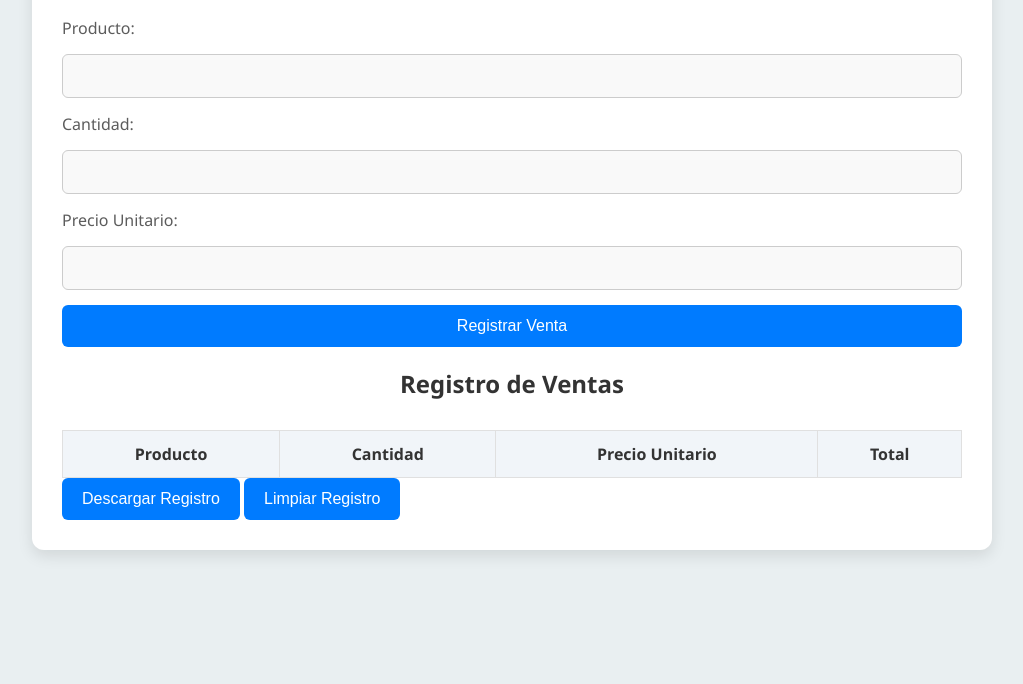
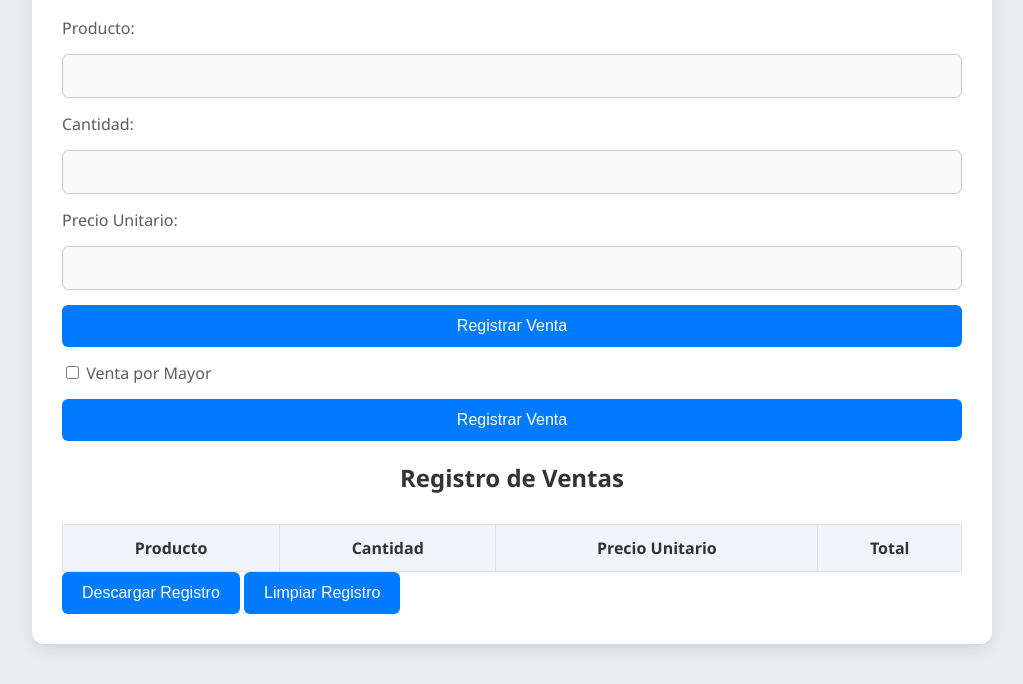
Before and after one commit to Ezebruno/Ventas, a plain HTML site: page index.html in a window 1280 px wide. Shown: the part 137-821 px from the top of the page, without its empty margins (128-1151 px from the left). Before the commit the page ends 800 px from the top, so only its background shows below. Drawn offline with nearby package versions, Linux system fonts and the light colour scheme.

Commit message:
index.html

```diff
--- a/index.html
+++ b/index.html
@@ -8,7 +8,7 @@
   <script src="https://cdnjs.cloudflare.com/ajax/libs/jspdf/2.4.0/jspdf.umd.min.js"></script>
   <script src="https://cdnjs.cloudflare.com/ajax/libs/jspdf/2.4.0/jspdf.umd.min.js"></script>
   <script src="https://cdnjs.cloudflare.com/ajax/libs/jspdf-autotable/3.5.25/jspdf.plugin.autotable.min.js"></script>
-  <link rel="icon" href="favicon.ico"  type="image/x-icon">
+  <link rel="icon" href="icono/favicon.ico"  type="image/x-icon">
 </head>
 <body>
   <div class="container">
@@ -23,6 +23,12 @@
       <label for="precio">Precio Unitario:</label>
       <input type="number" id="precio" step="0.01" min="0.01" required>
 
+      <button type="submit">Registrar Venta</button>
+      <!-- Nueva casilla para Venta por Mayor -->
+      <label>
+        <input type="checkbox" id="porMayor" />
+        Venta por Mayor
+      </label>
       <button type="submit">Registrar Venta</button>
     </form>
 
```
